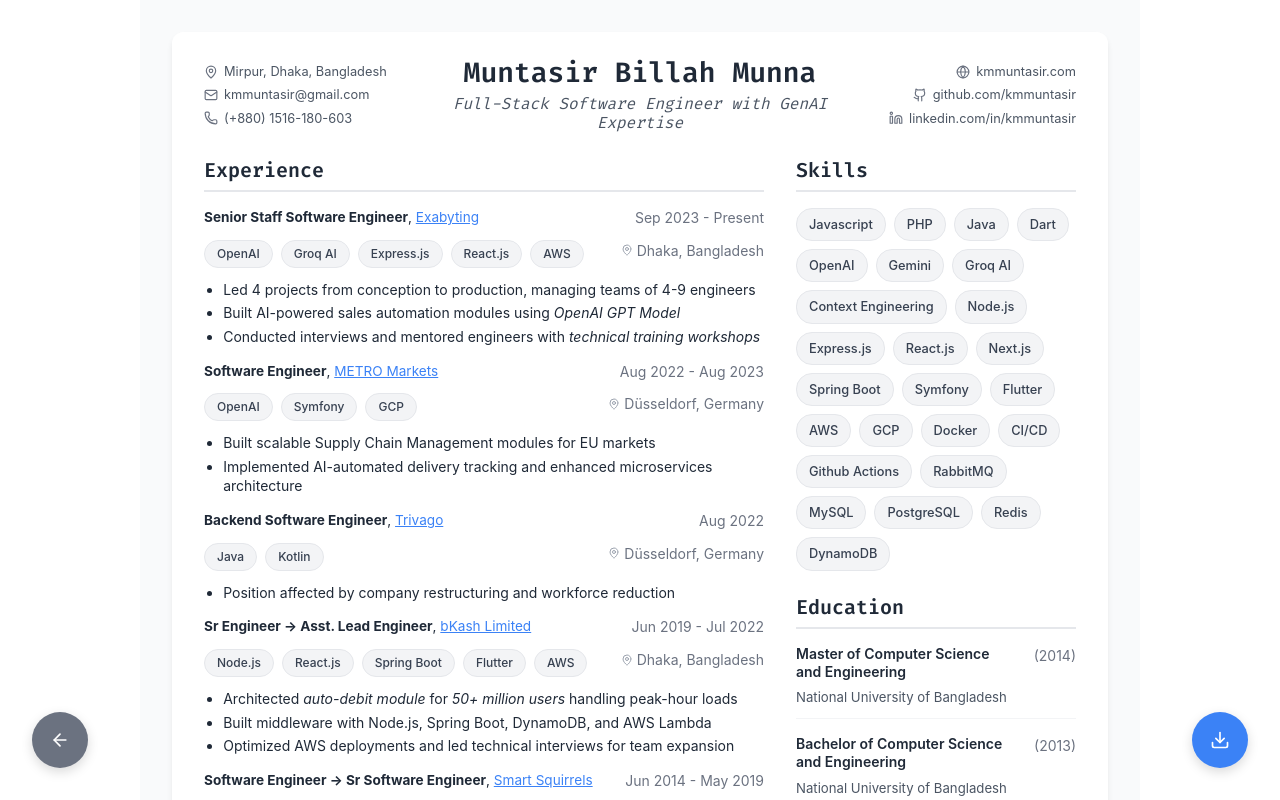
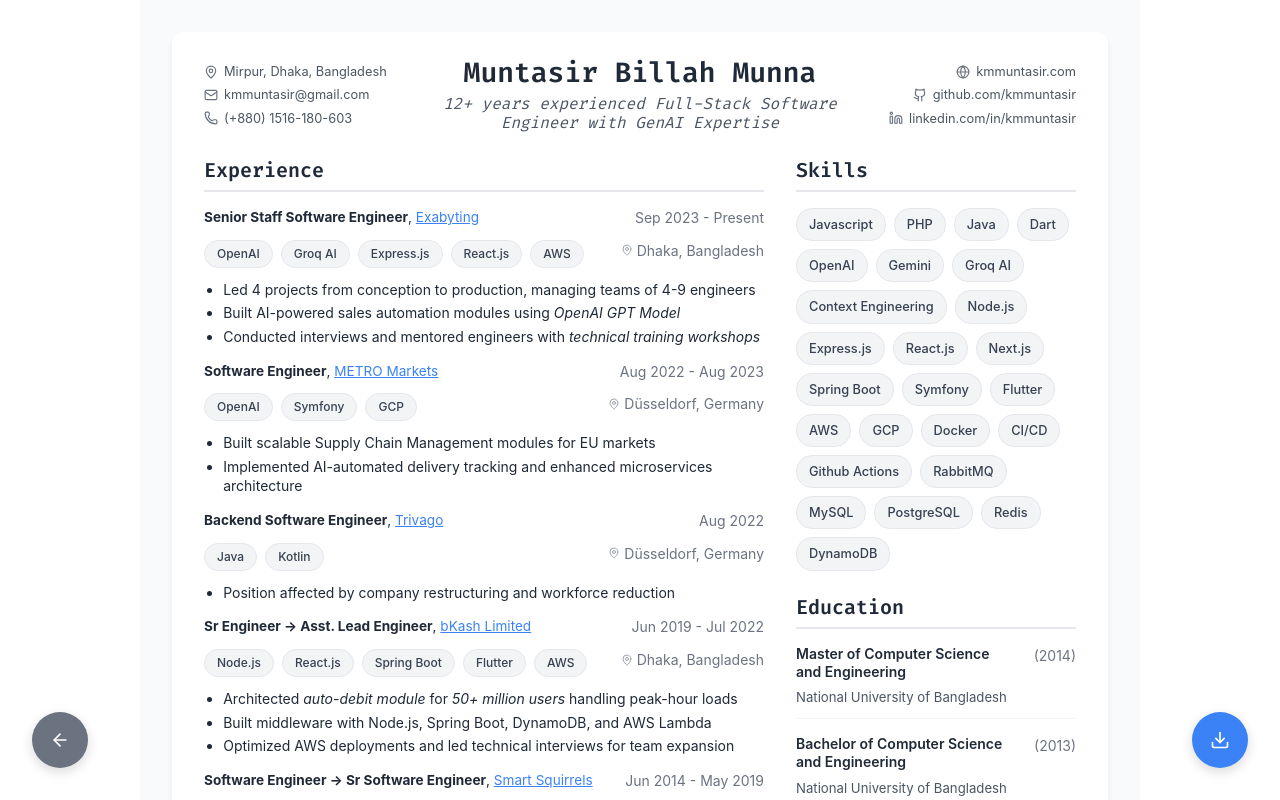
Before and after one commit to kmmuntasir/kmmuntasir.com, a React (Vite) app: page /resume in a window 1280 px wide. Shown: the top 800 px of the page. Built offline with nearby package versions, Linux system fonts and the light colour scheme.

Commit message:
Add years of experience in the resume

```diff
--- a/src/pages/Resume.jsx
+++ b/src/pages/Resume.jsx
@@ -1,6 +1,7 @@
 import { useState, useEffect } from 'react';
 import { useNavigate } from 'react-router-dom';
 import { MapPin, Mail, Phone, Globe, Github, Linkedin, ArrowLeft, Download } from 'lucide-react';
+import { getExperienceText } from '../utils/experienceCalculator';
 import basicData from '../data/basic.json';
 import experienceData from '../data/shortlisted_experience.json';
 import skillsData from '../data/shortlisted_skills.json';
@@ -73,7 +74,7 @@
 
           <div className="header-center">
             <h1 className="name">{basicData.name}</h1>
-            <h2 className="title">{basicData.designation}</h2>
+            <h2 className="title">{getExperienceText()} years experienced {basicData.designation}</h2>
           </div>
 
           <div className="header-right">
```
Also changed, not shown: 1 other file (tests, documents, lock files or other folders).
